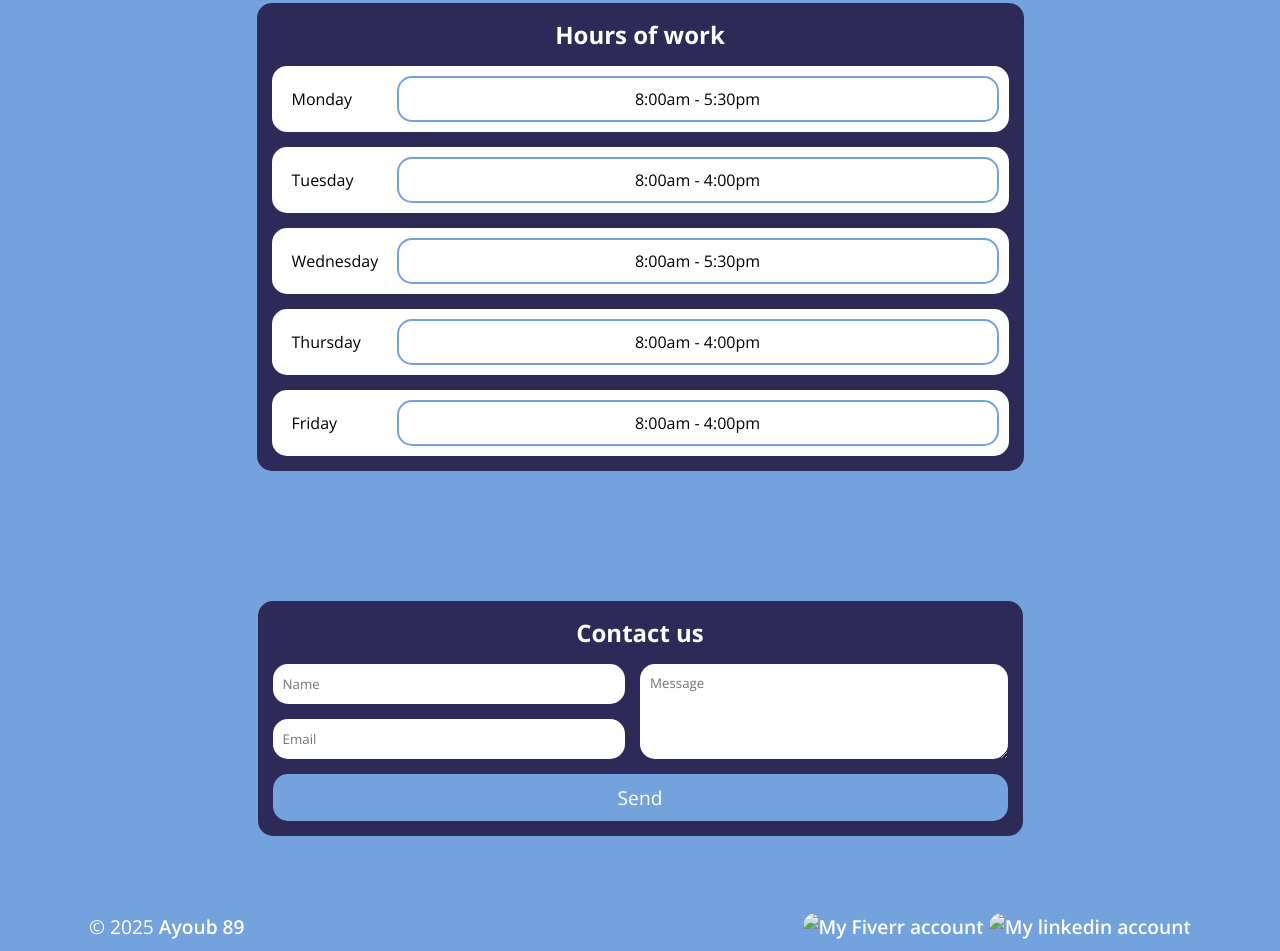
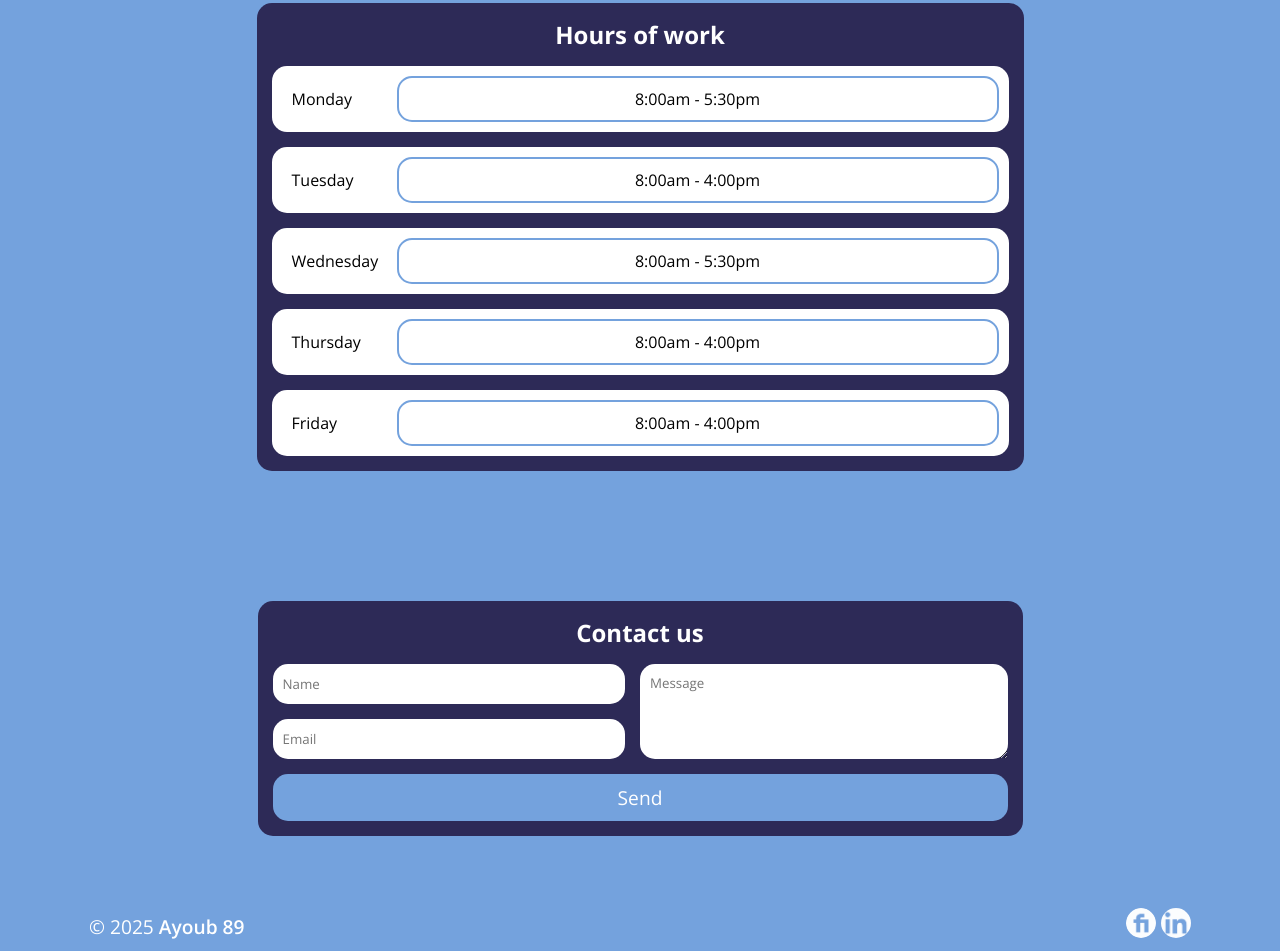
Before and after one commit to ayoub89dev/ayoub89dev.github.io, a plain HTML site: page f0/index.html in a window 1280 px wide. Shown: the part 1650-2601 px from the top of the page. Drawn offline with nearby package versions, Linux system fonts and the light colour scheme.

Commit message:
Update index.html

```diff
--- a/f0/index.html
+++ b/f0/index.html
@@ -97,8 +97,8 @@
             <div class="footer">
                 <div>&copy; <span class="y"></span> <a href="https://www.linkedin.com/in/ayoub89/" title="My linkedin account">Ayoub 89</a></div>
                 <div>
-                    <a href="https://www.fiverr.com/ayou98" target="_blank" title="My Fiverr account"><img src="images/fiv.png" alt="My Fiverr account"></a>
-                    <a href="https://www.linkedin.com/in/ayoub89/" target="_blank" title="My linkedin account"><img src="images/lin.png" alt="My linkedin account"></a>
+                    <a href="https://www.fiverr.com/ayou98" target="_blank" title="My Fiverr account"><img src="images/fiv.webp" alt="My Fiverr account"></a>
+                    <a href="https://www.linkedin.com/in/ayoub89/" target="_blank" title="My linkedin account"><img src="images/lin.webp" alt="My linkedin account"></a>
                 </div>
             </div>
         </main>
```
